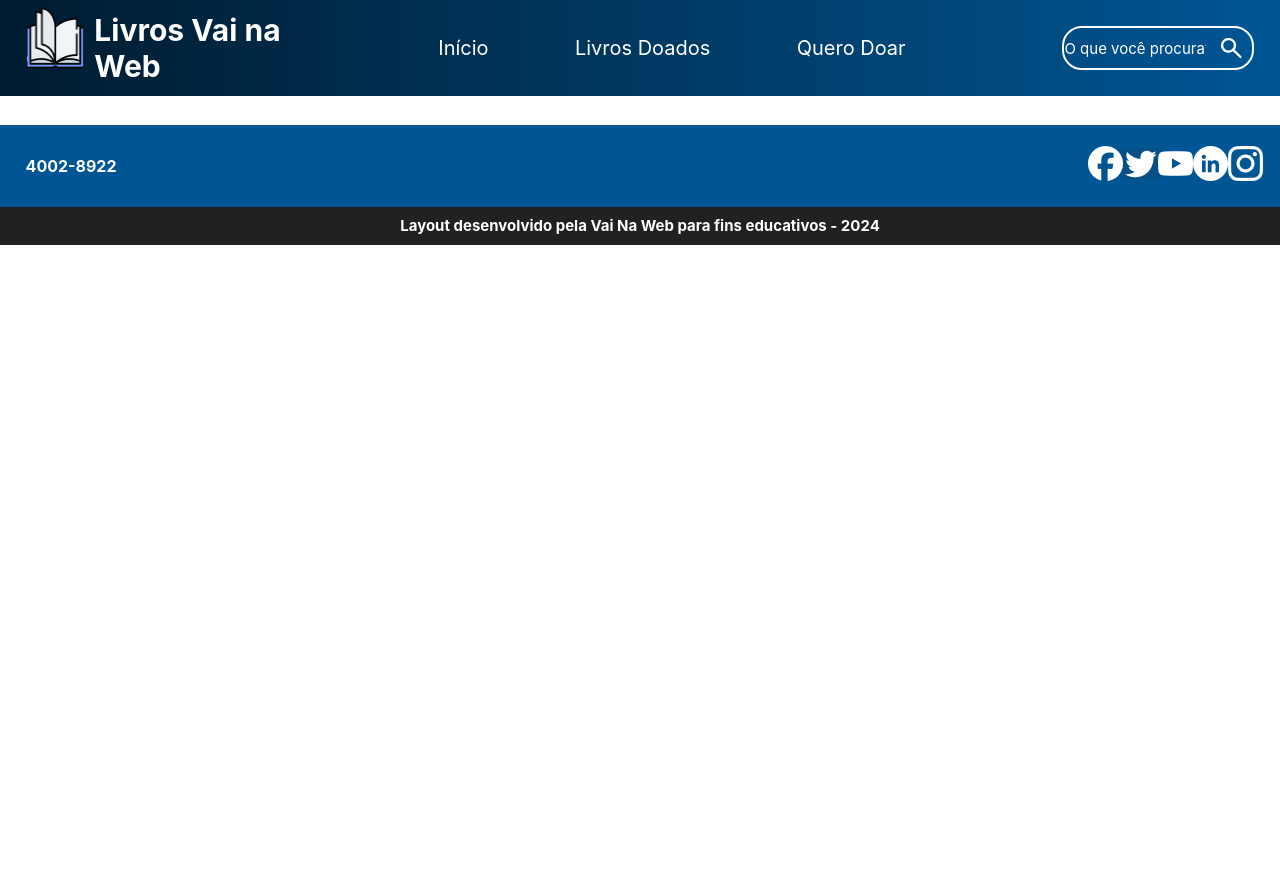
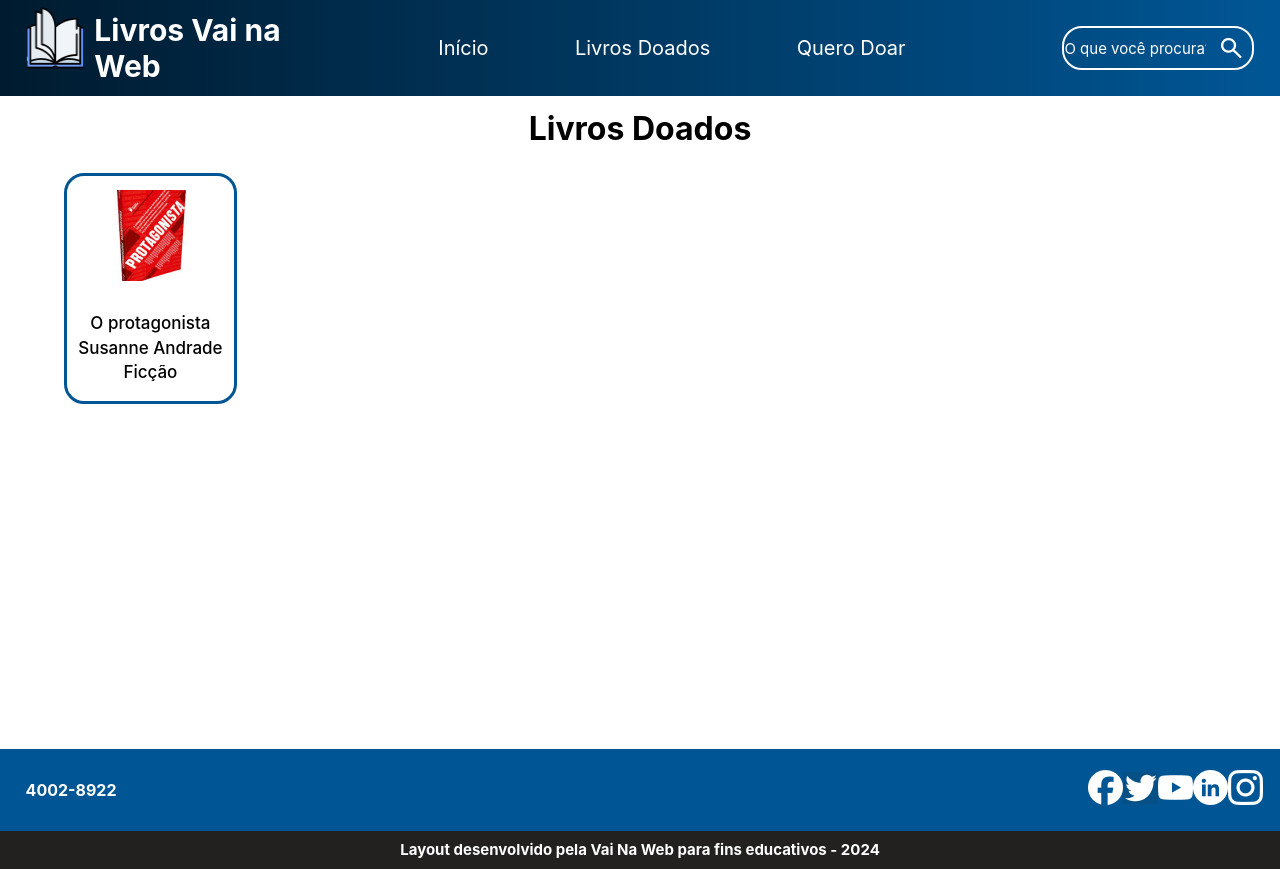
Before and after one commit to Vinny1804/DesafioLivrosVNW, a React (Vite) app: page /livrosDoados in a window 1280 px wide. Before the commit the page ends 800 px from the top, so only its background shows below. Built offline with nearby package versions, Linux system fonts and the light colour scheme.

Commit message:
:sparkles: feat: Página Livros Doados

```diff
--- a/src/pages/livrosDoados/LivrosDoados.jsx
+++ b/src/pages/livrosDoados/LivrosDoados.jsx
@@ -1,5 +1,23 @@
+import s from './livrosDoados.module.scss'
+import livro from '../../assets/livroOProtagonista.png'
+
 export default function LivrosDoados() {
     return (
-        <h2>LIVROS DOADOS</h2>
+        <section className={s.livrosDoados}>
+            <h2>Livros Doados</h2>
+
+            {/*section'listaDeLivros' criada para adicionar futuros livros*/}
+            <section className={s.listaDeLivros}>
+
+                <section className={s.Livro1}>
+                    <img src={livro} alt="Imagem da capa do livro: O protagonista"/>
+                    <div className={s.infoLivro}>
+                        <p id='titulo'>O protagonista</p>
+                        <p id='autor(a)'>Susanne Andrade</p>
+                        <p id='genero'>Ficção</p>
+                    </div>
+                </section>
+            </section>
+        </section>
     )
 }
--- /dev/null
+++ b/src/pages/livrosDoados/livrosDoados.module.scss
@@ -0,0 +1,38 @@
+.livrosDoados {
+    height: 80vh;
+    h2 {
+        color: black;
+        display: flex;
+        justify-content: center;
+        margin-top: 1%;
+        font-size: 32px;
+        font-weight: 700;
+    }
+}
+.listaDeLivros {
+    width: 90%;
+    height: 80%;
+    margin: 2% 5%;
+}
+.Livro1 {
+    border: solid #005695 3px;
+    border-radius: 20px;
+    width: 15%;
+    height: 45%;
+    display: flex;
+    flex-direction: column;
+    align-items: center;
+    justify-content: space-around;
+    .infoLivro {
+        height: 35%;
+        display: flex;
+        flex-direction: column;
+        align-items: center;
+        justify-content: space-evenly;
+    }
+    p {
+        color: black;
+        font-size: 17px;
+        font-weight: 500;
+    }
+}
```
Also changed, not shown: src/assets/livroOProtagonista.png (added).
